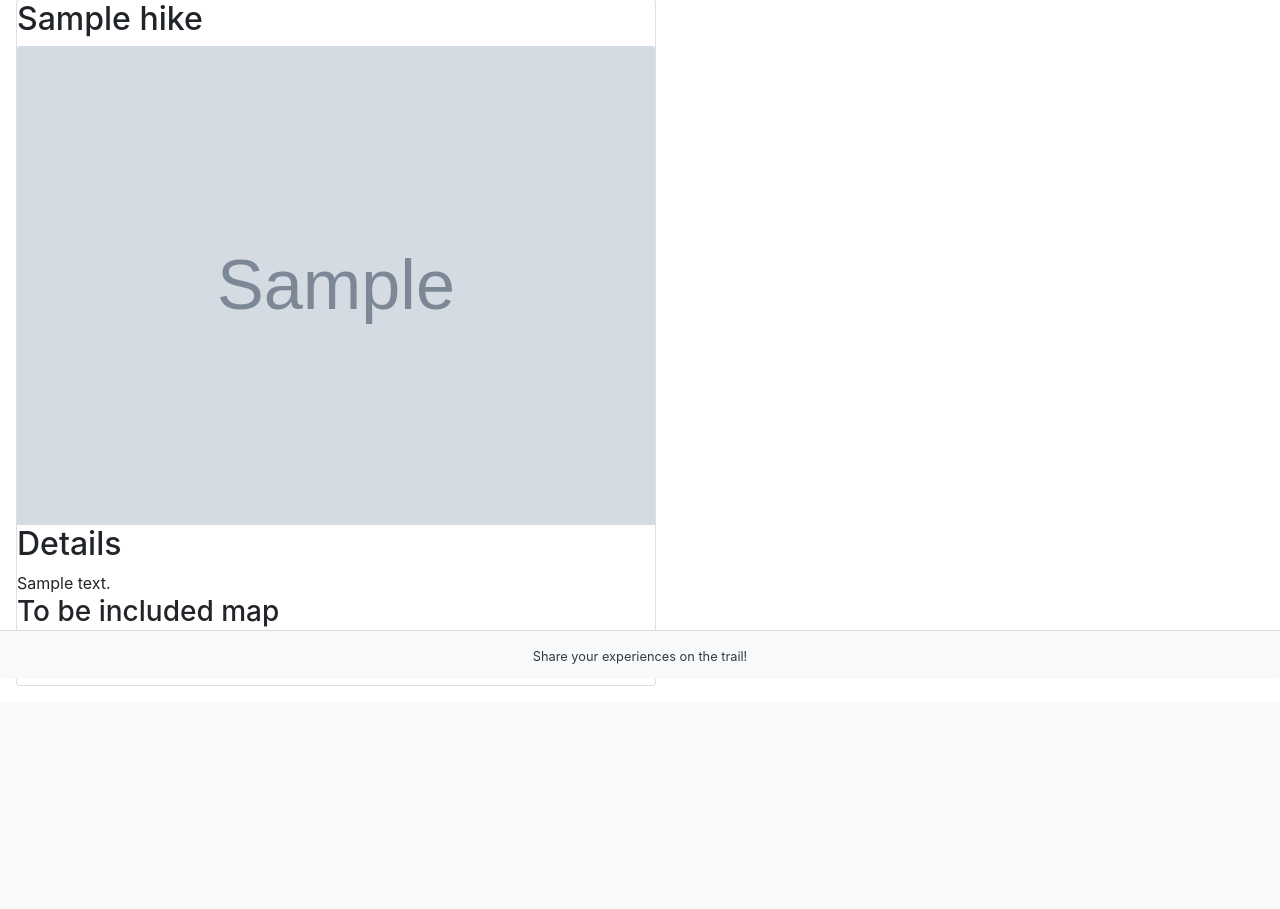
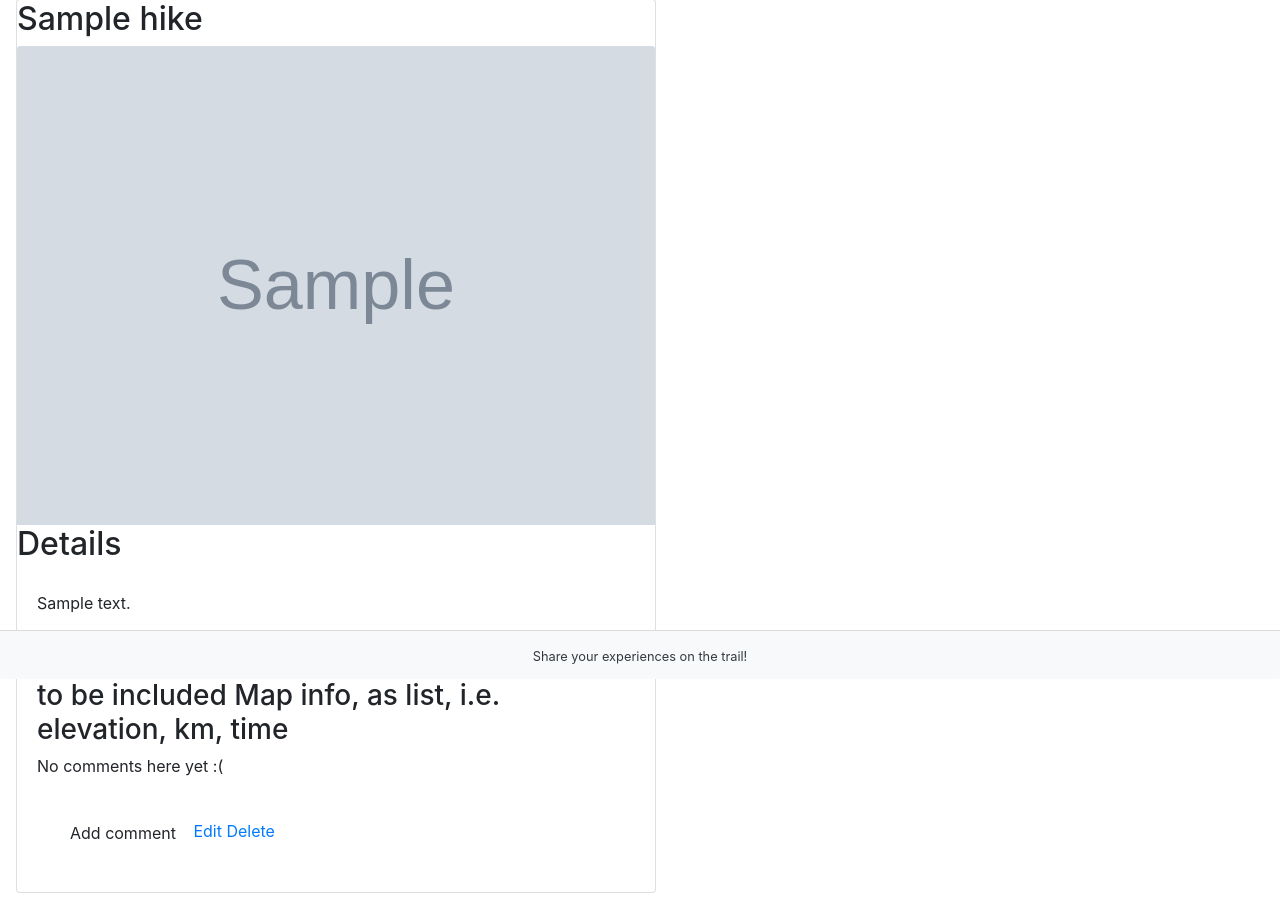
Before and after one commit to bobby-ayma/HikingApp, a Django app: page /1/ in a window 1280 px wide. Shown: the part 121-1030 px from the top of the page. Before the commit the page ends 807 px from the top, so only its background shows below. Run offline with Django 3.2, Linux system fonts and the light colour scheme; tables that the repository leaves empty hold one stand-in row (values such as "Sample post"); grey boxes marked "Sample" are stand-in pictures; some libraries are stand-ins or nearby versions.

Commit message:
added comment function

```diff
--- a/hikemuch_app/admin.py
+++ b/hikemuch_app/admin.py
@@ -1,5 +1,7 @@
 from django.contrib import admin
-from .models import Hike
+from .models import Hike, Comment, Like
 
 # Register your models here.
 admin.site.register(Hike)
+admin.site.register(Comment)
+admin.site.register(Like)
--- a/hikemuch_app/models.py
+++ b/hikemuch_app/models.py
@@ -1,5 +1,8 @@
+
+
 from django.contrib.auth.models import User
 from django.db import models
+from django.utils import timezone
 
 
 class Hike(models.Model):
@@ -22,5 +25,15 @@ class Like(models.Model):
 
 
 class Comment(models.Model):
-    pet = models.ForeignKey(Hike, on_delete=models.CASCADE)
+    hike = models.ForeignKey(Hike, on_delete=models.CASCADE)
+    author = models.ForeignKey(User, on_delete=models.CASCADE)
     text = models.TextField(blank=False)
+    created_date = models.DateTimeField(default=timezone.now)
+    approved_comment = models.BooleanField(default=False)
+
+    def approve(self):
+        self.approved_comment = True
+        self.save()
+
+    def __str__(self):
+        return self.text
--- a/hikemuch_app/urls.py
+++ b/hikemuch_app/urls.py
@@ -1,6 +1,6 @@
 from django.urls import path
 from . import views
-from .views import HikeCreateView, edit_hike, delete_hike, like_hike
+from .views import HikeCreateView, edit_hike, delete_hike, like_hike, add_comment_to_hike
 
 urlpatterns = [
 
@@ -11,4 +11,5 @@ urlpatterns = [
     path('edit/<int:pk>', edit_hike, name='edit hike'),
     path('delete/<int:pk>', delete_hike, name='delete hike'),
     path('like/<int:pk>/', like_hike, name='like hike'),
+    path('comment/<int:pk>/', add_comment_to_hike, name='add_comment_to_hike'),
 ]
--- a/hikemuch_app/views.py
+++ b/hikemuch_app/views.py
@@ -1,10 +1,10 @@
 from django.contrib.auth.mixins import LoginRequiredMixin
-from django.shortcuts import render, redirect
+from django.shortcuts import render, redirect, get_object_or_404
 from django.urls import reverse_lazy
 from django.views.generic import ListView, FormView
 
 from HikingApp.view_mixins import GroupRequiredMixin
-from .forms.forms import HikeCreateForm, FilterForm
+from .forms.forms import HikeCreateForm, FilterForm, CommentForm
 from .forms.forms import DeleteHikeForm
 from .models import Hike, Like
 
@@ -147,3 +147,17 @@ def like_hike(request, pk):
     else:
         Like.objects.filter(id=int(test)).delete()
         return redirect('index')
+
+
+def add_comment_to_hike(request, pk):
+    hike = get_object_or_404(Hike, pk=pk)
+    if request.method == "POST":
+        form = CommentForm(request.POST)
+        if form.is_valid():
+            comment = form.save()
+            comment.post = hike
+            comment.save()
+            return redirect('add_comment_to_hike', pk=hike.pk)
+    else:
+        form = CommentForm()
+    return render(request, 'hikes/add_comment_to_hike.html', {'form': form})
--- a/templates/hikes/hiike_description.html
+++ b/templates/hikes/hiike_description.html
@@ -10,24 +10,32 @@
 
         </div>
         <h2>Details</h2>
-    <div class="list-left">
+        <div class="card-body">
             {{ hike.description }}
         </div>
-    <h3>To be included map</h3>
+        <div class="card-body">To be included map
             {#            <div class="recipe-info-full">#}
             <div>
-        to be included Map info, as list, i.e. elevation, km, time
+                <h3>to be included Map info, as list, i.e. elevation, km, time</h3>
             </div>
-    <div class="buttons-container">
+
+            {% for comment in hike.comments.all %}
+                <div class="card-body">
+                    <div class="date">{{ comment.created_date }}</div>
+                    <strong>{{ comment.author }}</strong>
+                    <p>{{ comment.text|linebreaks }}</p>
+                </div>
+            {% empty %}
+                <p>No comments here yet :(</p>
+            {% endfor %}
+            <div class="card-body">
+                <a class="btn btn-default" href="{% url 'add_comment_to_hike' pk=hike.pk %}">Add comment</a>
                 <a class="button edit" href="{% url 'edit hike' hike.id %}">Edit</a>
                 <a class="button delete" href="{% url 'delete hike' hike.id %}">Delete</a>
                             </div>
         </div>
     </div>
 
-</div>
-
-
     </body>
     </html>
 {% endblock %}
```
Also changed, not shown: hikemuch_app/forms/forms.py (+8 -1 lines), static/css/like.css (+31 -5 lines), static/js/like.js (+29 -10 lines), templates/hikes/add_comment_to_hike.html (added, +9 -0 lines), templates/partials/python-details.html (+14 -9 lines), hikemuch_app/migrations/0006_auto_20201210_2321.py (added). Lines whose indentation alone changed are shown as unchanged.
